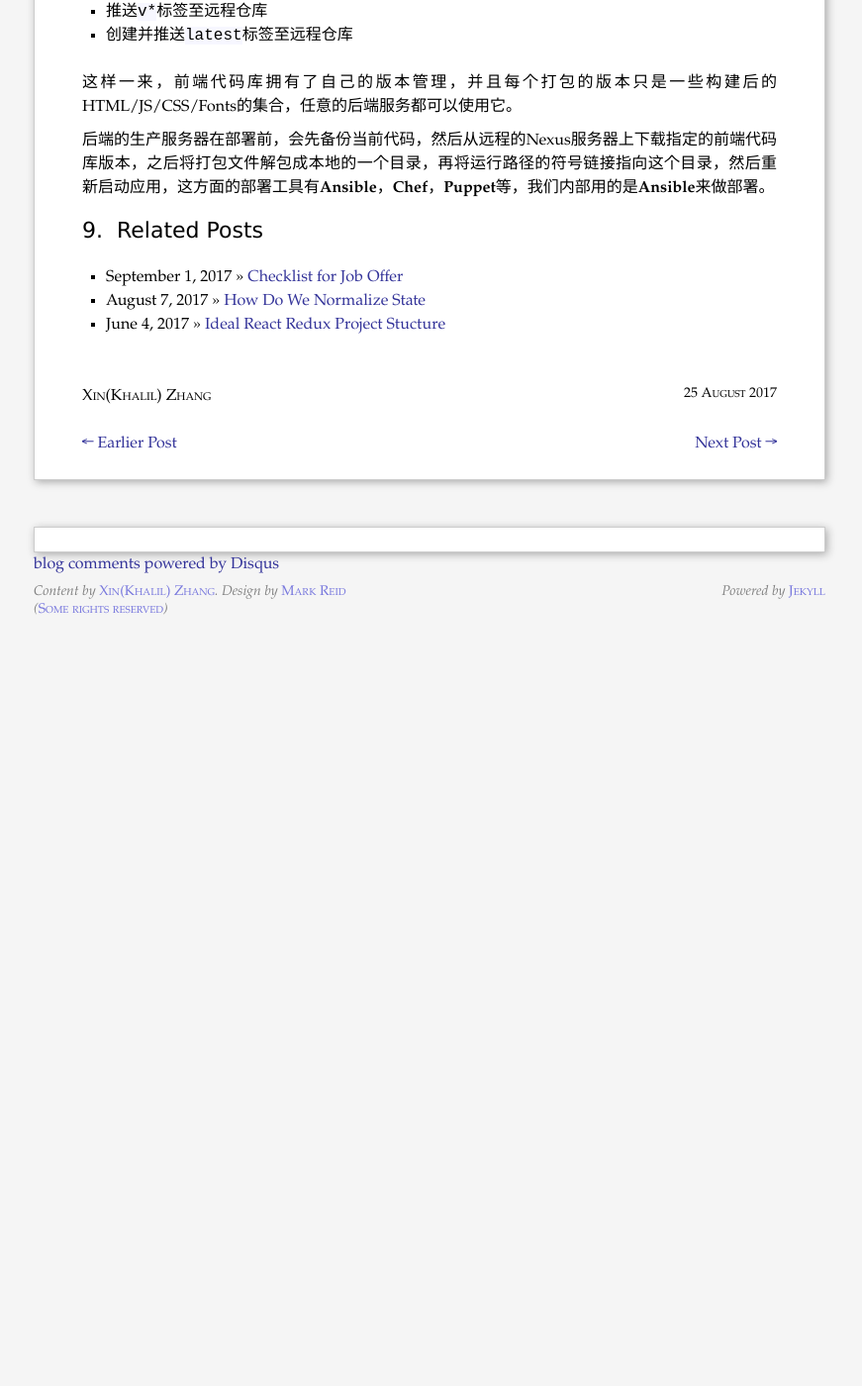
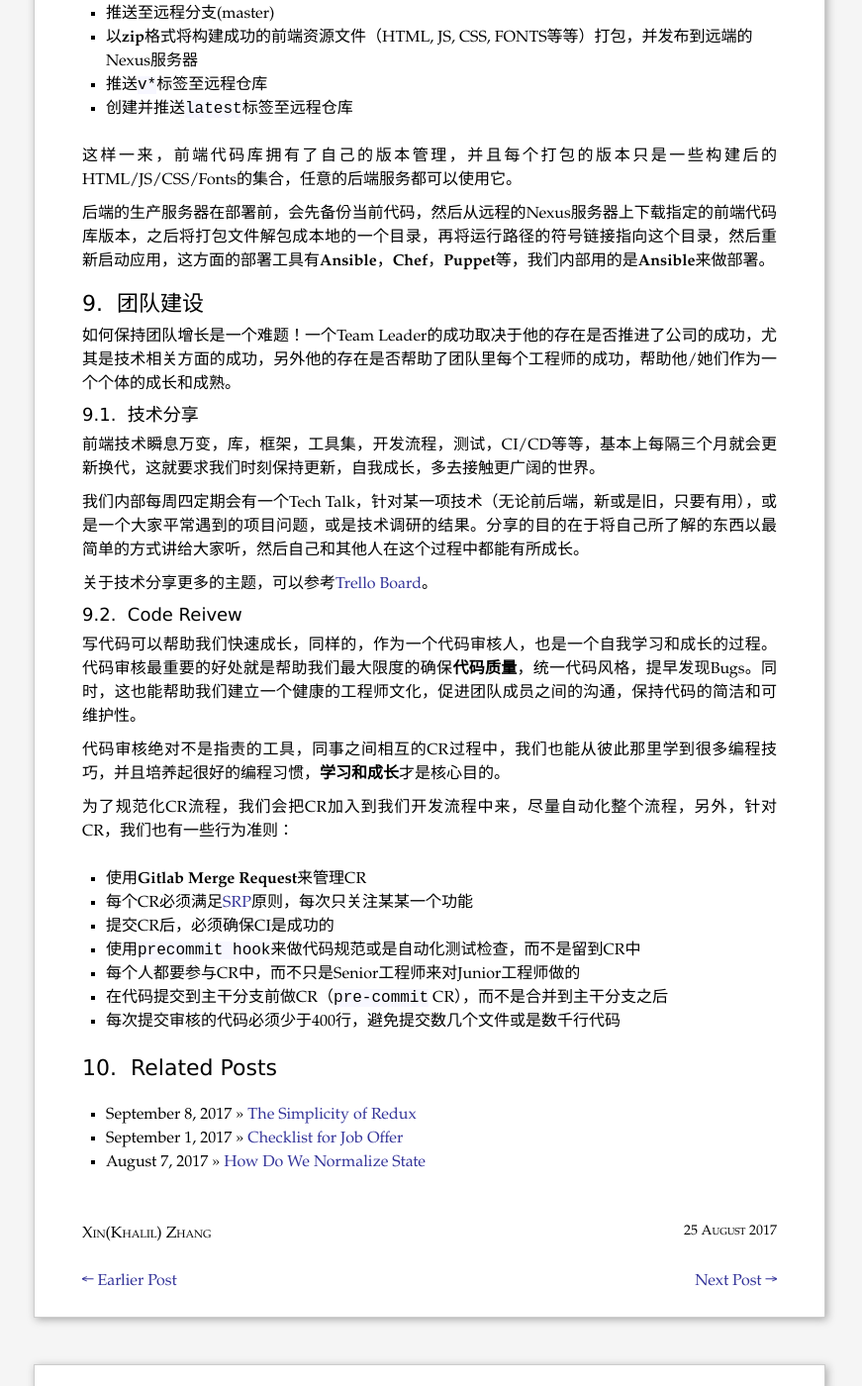
Before and after one commit to starandtina/starandtina.github.io, a Jekyll site: the page built from _posts/2017-08-25-front-end-engineering-in-active.md, in a window 1280 px wide and 1400 px high, scrolled down 6235 px. Shown: the whole window at 99% size, without its empty margins (206-1077 px from the left). Built offline with Jekyll 4.4.1, drawn with Linux system fonts in a browser that asks for light colours; comment, search, counter and statistics services are not loaded; before the commit the page ends 6865 px from its top, so only the background shows below that.

Commit message:
feat(ACTIVE): Front-End Engineering in ACTIVE

```diff
--- a/_posts/2017-08-25-front-end-engineering-in-active.md
+++ b/_posts/2017-08-25-front-end-engineering-in-active.md
@@ -230,3 +230,31 @@ node {
 这样一来，前端代码库拥有了自己的版本管理，并且每个打包的版本只是一些构建后的HTML/JS/CSS/Fonts的集合，任意的后端服务都可以使用它。
 
 后端的生产服务器在部署前，会先备份当前代码，然后从远程的Nexus服务器上下载指定的前端代码库版本，之后将打包文件解包成本地的一个目录，再将运行路径的符号链接指向这个目录，然后重新启动应用，这方面的部署工具有**Ansible**，**Chef**，**Puppet**等，我们内部用的是**Ansible**来做部署。
+
+### 团队建设
+
+如何保持团队增长是一个难题！一个Team Leader的成功取决于他的存在是否推进了公司的成功，尤其是技术相关方面的成功，另外他的存在是否帮助了团队里每个工程师的成功，帮助他/她们作为一个个体的成长和成熟。
+
+#### 技术分享
+
+前端技术瞬息万变，库，框架，工具集，开发流程，测试，CI/CD等等，基本上每隔三个月就会更新换代，这就要求我们时刻保持更新，自我成长，多去接触更广阔的世界。
+
+我们内部每周四定期会有一个Tech Talk，针对某一项技术（无论前后端，新或是旧，只要有用），或是一个大家平常遇到的项目问题，或是技术调研的结果。分享的目的在于将自己所了解的东西以最简单的方式讲给大家听，然后自己和其他人在这个过程中都能有所成长。
+
+关于技术分享更多的主题，可以参考[Trello Board](https://trello.com/b/7GoAEqNs/active-front-end-tech-talk)。
+
+#### Code Reivew
+
+写代码可以帮助我们快速成长，同样的，作为一个代码审核人，也是一个自我学习和成长的过程。代码审核最重要的好处就是帮助我们最大限度的确保**代码质量**，统一代码风格，提早发现Bugs。同时，这也能帮助我们建立一个健康的工程师文化，促进团队成员之间的沟通，保持代码的简洁和可维护性。
+
+代码审核绝对不是指责的工具，同事之间相互的CR过程中，我们也能从彼此那里学到很多编程技巧，并且培养起很好的编程习惯，**学习和成长**才是核心目的。
+
+为了规范化CR流程，我们会把CR加入到我们开发流程中来，尽量自动化整个流程，另外，针对CR，我们也有一些行为准则：
+
+- 使用**Gitlab Merge Request**来管理CR
+- 每个CR必须满足[SRP](https://en.wikipedia.org/wiki/Single_responsibility_principle)原则，每次只关注某某一个功能
+- 提交CR后，必须确保CI是成功的
+- 使用`precommit hook`来做代码规范或是自动化测试检查，而不是留到CR中
+- 每个人都要参与CR中，而不只是Senior工程师来对Junior工程师做的
+- 在代码提交到主干分支前做CR（`pre-commit` CR），而不是合并到主干分支之后
+- 每次提交审核的代码必须少于400行，避免提交数几个文件或是数千行代码
```
Also changed, not shown: _posts/2017-09-08-the-simplicity-of-redux.md (added, +84 -0 lines).
